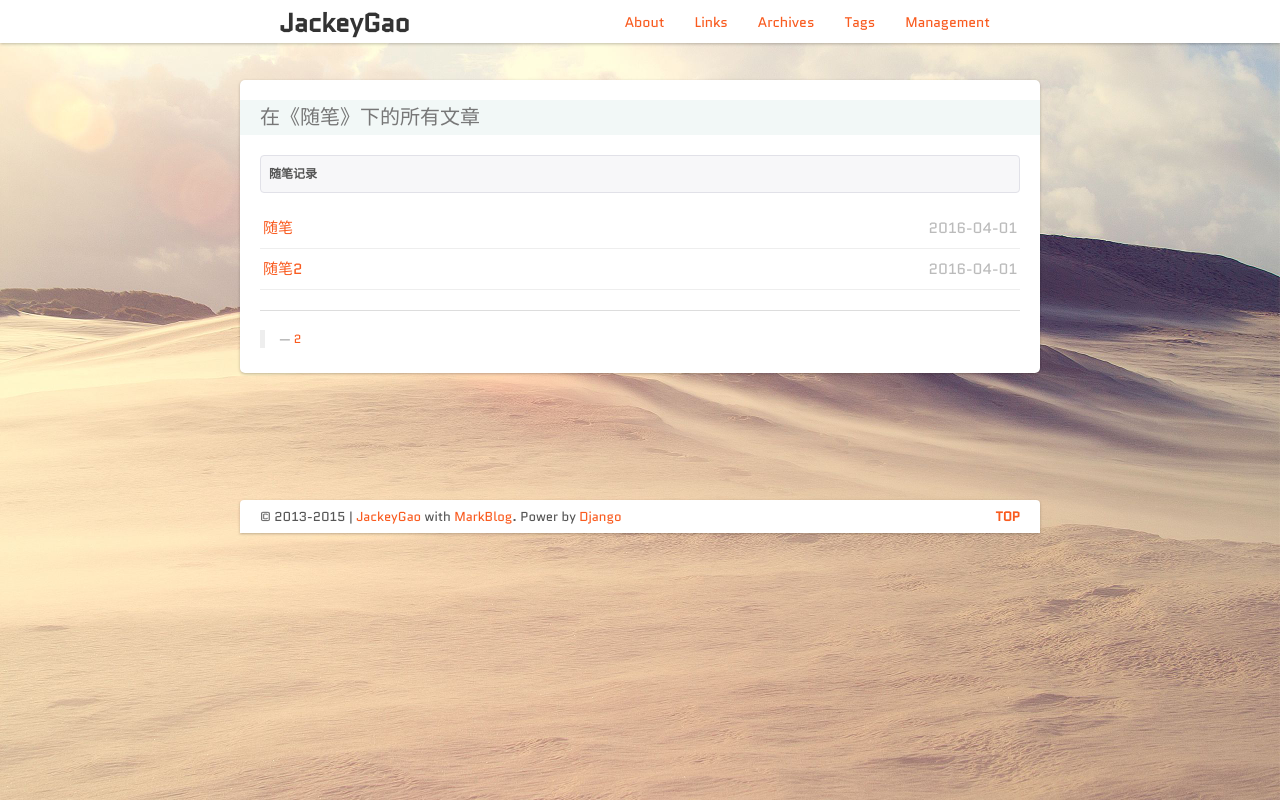
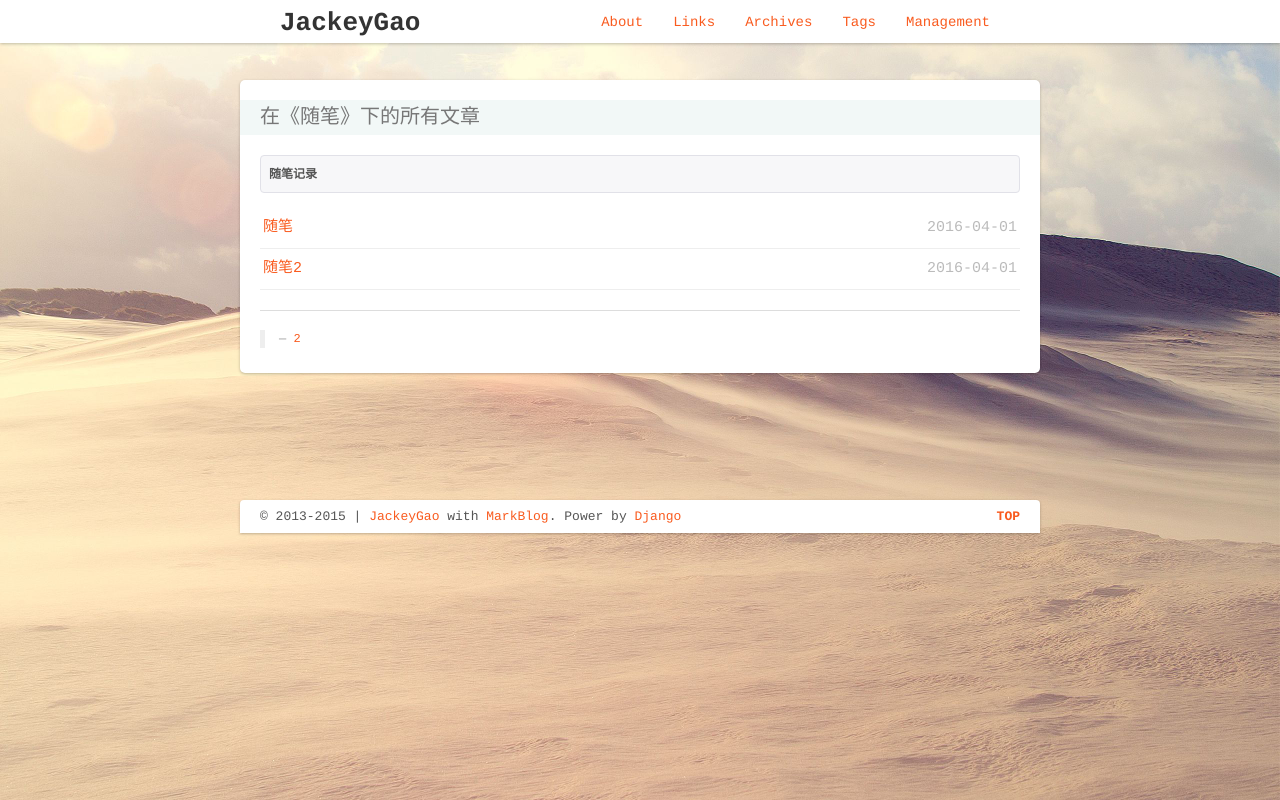
Before and after one commit to jackeyGao/markblog, a Django app: a page that uses templates/markbook/base.html in a window 1280 px wide. Run offline with Django 3.2, Linux system fonts and the light colour scheme; data comes from the database, SQL or seed files in the repository; parts of the project's set-up code (start-up, migrations or seed data) failed here and were passed over; some libraries are stand-ins or nearby versions.

Commit message:
修改字体为Courier

```diff
--- a/static/markbook/css/style.css
+++ b/static/markbook/css/style.css
@@ -253,7 +253,7 @@ p small {
 body {
 	background: center top no-repeat fixed #e6ebea;
 	word-wrap: break-word;
-	font-family: Quantico,"Luxi Sans","DejaVu Sans",Tahoma,"Hiragino Sans GB",STHeiti,"微软雅黑",sans-serif!important;
+	font-family: Courier,Quantico,"Luxi Sans","DejaVu Sans",Tahoma,"Hiragino Sans GB",STHeiti,"微软雅黑",sans-serif!important;
 	color: #555
 }
 
@@ -314,7 +314,7 @@ body {
 }
 
 #header h1 a {
-	font-family: Quantico,sans-serif;
+	font-family: Courier,Quantico,sans-serif;
 	font-weight: 700;
 	color: #333
 }
```
